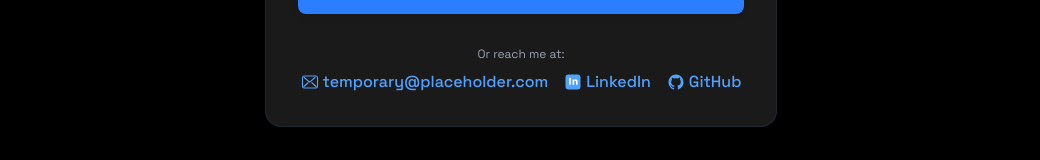
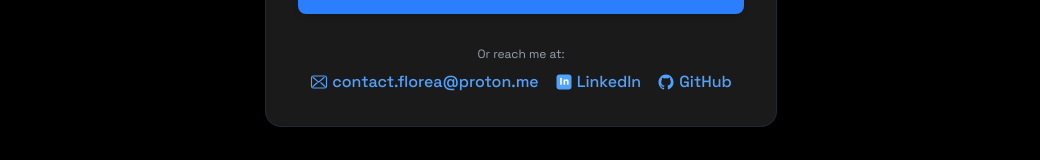
Before and after one commit to florea-mihai/florea-mihai.github.io, a React (Vite) app: page / in a window 1280 px wide. Shown: the part 3183-3343 px from the top of the page, without its empty margins (119-1159 px from the left). Built offline with nearby package versions, Linux system fonts and the light colour scheme.

Commit message:
chore: update contact details

```diff
--- a/src/App.jsx
+++ b/src/App.jsx
@@ -45,7 +45,7 @@ function App() {
             </div>
             <div className="flex gap-4 justify-center">
               <a
-                href="mailto:temporary@placeholder.com"
+                href="mailto:contact.florea@proton.me"
                 className="hover:text-blue-400 transition-colors"
                 aria-label="Email Mihai"
               >
--- a/src/components/sections/Contact.jsx
+++ b/src/components/sections/Contact.jsx
@@ -223,12 +223,12 @@ export const Contact = () => {
             <span className="text-xs text-gray-400">Or reach me at:</span>
             <div className="flex flex-col sm:flex-row gap-2 sm:gap-4 justify-center items-center w-full">
               <a
-                href="mailto:temporary@placeholder.com"
+                href="mailto:contact.florea@proton.me"
                 className="text-blue-400 hover:text-cyan-300 transition-colors font-medium flex items-center gap-1"
                 aria-label="Email Mihai"
               >
                 <svg width="18" height="18" fill="none" viewBox="0 0 24 24" className="inline-block"><path d="M2 6.5A2.5 2.5 0 0 1 4.5 4h15A2.5 2.5 0 0 1 22 6.5v11A2.5 2.5 0 0 1 19.5 20h-15A2.5 2.5 0 0 1 2 17.5v-11Zm2.25-.5 7.25 6.25L18.75 6M4 18l5.5-5m10.5 5-5.5-5" stroke="currentColor" strokeWidth="1.5" strokeLinecap="round" strokeLinejoin="round"/></svg>
-                temporary@placeholder.com
+                contact.florea@proton.me
               </a>
               <a
                 href="https://linkedin.com/in/mihai-alexandru-florea"
```
Also changed, not shown: 1 other file (tests, documents, lock files or other folders).
